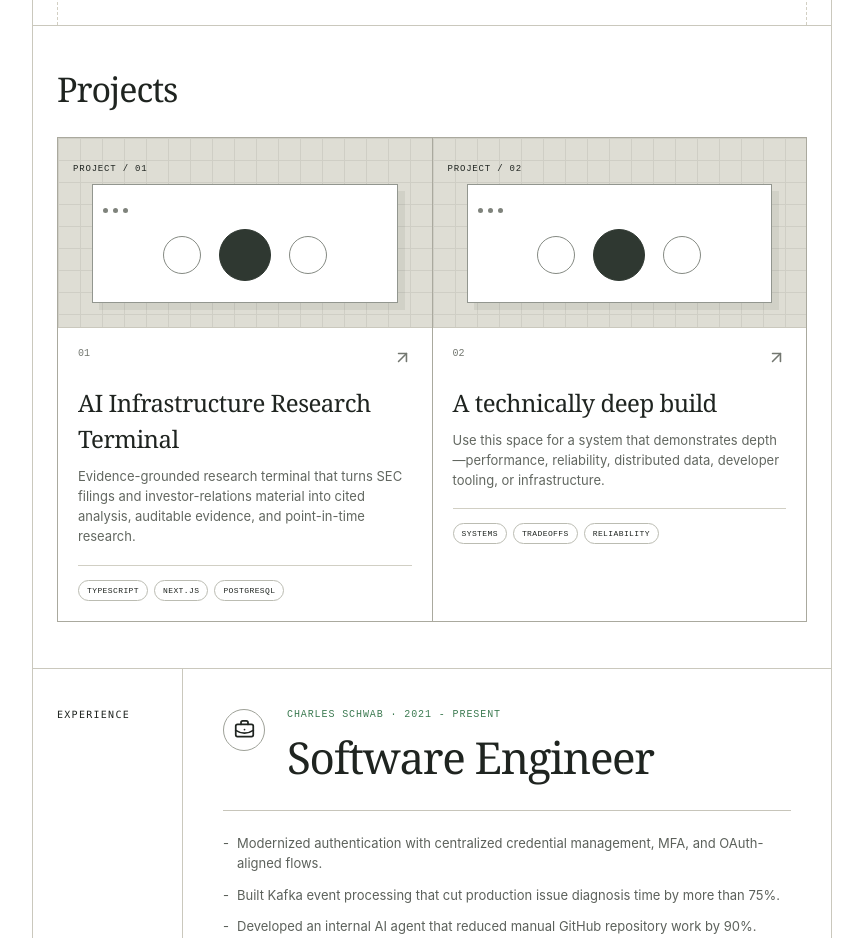
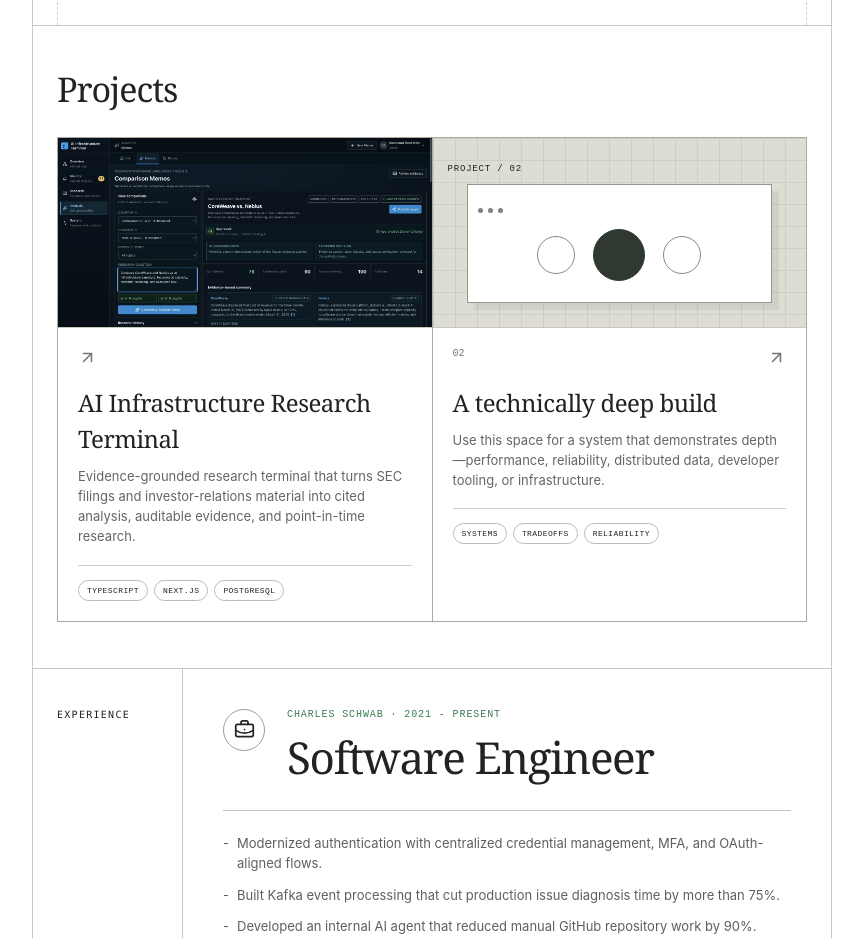
Before and after one commit to timwong101/my-portfolio, a React (Vite) app: page / in a window 1280 px wide. Shown: the part 820-1758 px from the top of the page, without its empty margins (208-1071 px from the left). Built offline with nearby package versions, Linux system fonts and the light colour scheme.

Commit message:
Use project screenshot in portfolio

```diff
--- a/src/App.tsx
+++ b/src/App.tsx
@@ -15,6 +15,7 @@ const projects = [
       'Evidence-grounded research terminal that turns SEC filings and investor-relations material into cited analysis, auditable evidence, and point-in-time research.',
     tags: ['TypeScript', 'Next.js', 'PostgreSQL'],
     url: 'https://github.com/timwong101/ai-infra-terminal',
+    image: '/ai-infrastructure-terminal.png',
   },
   {
     index: '02',
@@ -126,16 +127,22 @@ function App() {
           <div className="project-grid">
             {projects.map((project) => (
               <article className="project-card" key={project.index}>
-                <div className="project-visual" aria-hidden="true">
-                  <span className="project-index">PROJECT / {project.index}</span>
-                  <div className="visual-window">
-                    <span /><span /><span />
-                    <div className="visual-diagram"><i /><i /><i /></div>
-                  </div>
+                <div className={`project-visual ${'image' in project ? 'has-image' : ''}`}>
+                  {'image' in project ? (
+                    <img src={project.image} alt="AI Infrastructure Research Terminal comparison memo" />
+                  ) : (
+                    <>
+                      <span className="project-index">PROJECT / {project.index}</span>
+                      <div className="visual-window" aria-hidden="true">
+                        <span /><span /><span />
+                        <div className="visual-diagram"><i /><i /><i /></div>
+                      </div>
+                    </>
+                  )}
                 </div>
                 <div className="project-copy">
                   <div>
-                    <span>{project.index}</span>
+                    {'image' in project ? null : <span>{project.index}</span>}
                     {'url' in project ? (
                       <a
                         href={project.url}
--- a/src/index.css
+++ b/src/index.css
@@ -53,6 +53,9 @@ h2 { margin: 0; font-family: Georgia, serif; font-size: 34px; font-weight: 400;
 .project-card { border-right: 1px solid #aaa99e; border-bottom: 1px solid #aaa99e; background: #fff; }
 .project-visual { min-height: 190px; padding: 15px; border-bottom: 1px solid #cac8bd; background: #deddd4; position: relative; overflow: hidden; }
 .project-visual::before { content: ''; position: absolute; inset: 0; opacity: .5; background-image: linear-gradient(#c1c1b7 1px, transparent 1px), linear-gradient(90deg, #c1c1b7 1px, transparent 1px); background-size: 22px 22px; }
+.project-visual.has-image { padding: 0; background: #0a1119; }
+.project-visual.has-image::before { display: none; }
+.project-visual.has-image img { position: absolute; inset: 0; width: 100%; height: 100%; display: block; object-fit: cover; object-position: top left; }
 .project-index { position: relative; z-index: 1; font: 9px ui-monospace, monospace; letter-spacing: .09em; }
 .visual-window { position: absolute; z-index: 1; inset: 46px 34px 24px; border: 1px solid #92968f; background: #fff; box-shadow: 7px 7px 0 rgba(52,61,54,.08); padding: 10px; }
 .visual-window > span { display: inline-block; width: 5px; height: 5px; margin-right: 5px; border-radius: 50%; background: #7f837c; }
```
Also changed, not shown: public/ai-infrastructure-terminal.png (added).
